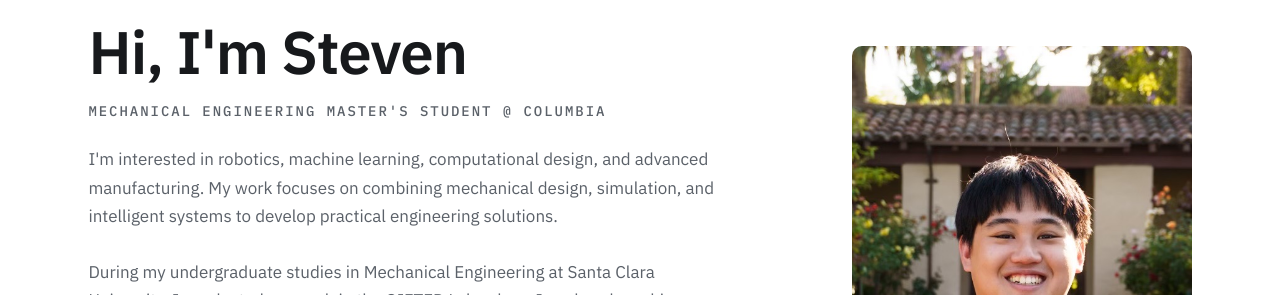
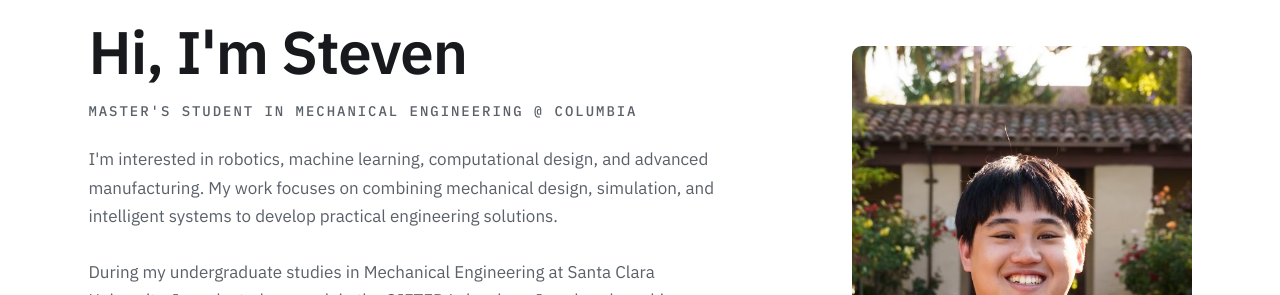
Before and after one commit to swcj6/swcj6.github.io, a Jekyll site: the page built from index.html, in a window 1280 px wide and 900 px high. Shown: the part 173-468 px from the top of the window. Built offline with Jekyll 4.4.1, drawn with Linux system fonts in a browser that asks for light colours.

```diff
--- a/_config.yml
+++ b/_config.yml
@@ -18,7 +18,7 @@ baseurl: ""
 
 name: Cheng-Ju (Steven) Wu
 
-headline: Mechanical Engineering Master's Student @ Columbia
+headline: Master's Student in Mechanical Engineering @ Columbia
 
 description: >-
   I'm interested in robotics, machine learning,
```
